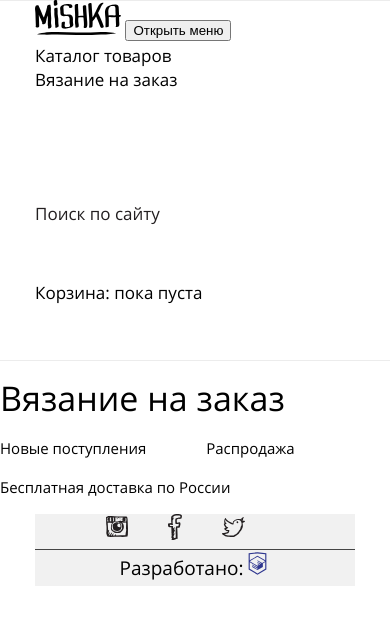
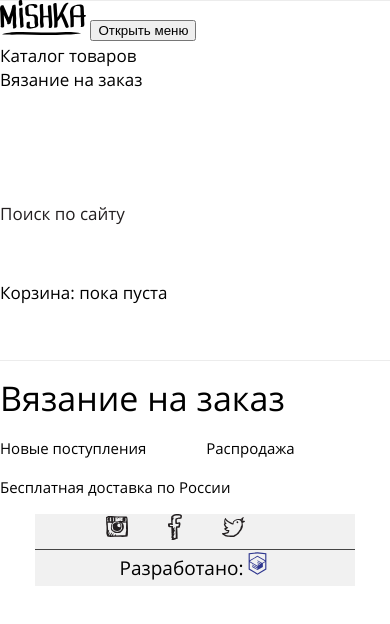
Before and after one commit to Alex-Lobyshev/900081-mishka-16, a website: page source/form.html in a window 390 px wide. Drawn offline with nearby package versions, Linux system fonts and the light colour scheme; files that its build step writes are made by us from their sources.

Commit message:
Change mainnav mobile

```diff
--- a/source/less/blocks/main-nav.less
+++ b/source/less/blocks/main-nav.less
@@ -1,5 +1,5 @@
 .main-nav {
-  width: 320px;
+  width: 100%;
   margin: 0 auto;
 
   @media (min-width: @tablet-width) {
--- a/source/less/scaffolding.less
+++ b/source/less/scaffolding.less
@@ -16,7 +16,9 @@
 		url("../fonts/opensansbold.woff") format("woff");
 }
 
-
+* {
+  box-sizing: border-box;
+}
 body {
   min-width: 320px;
   margin: 0;
```
